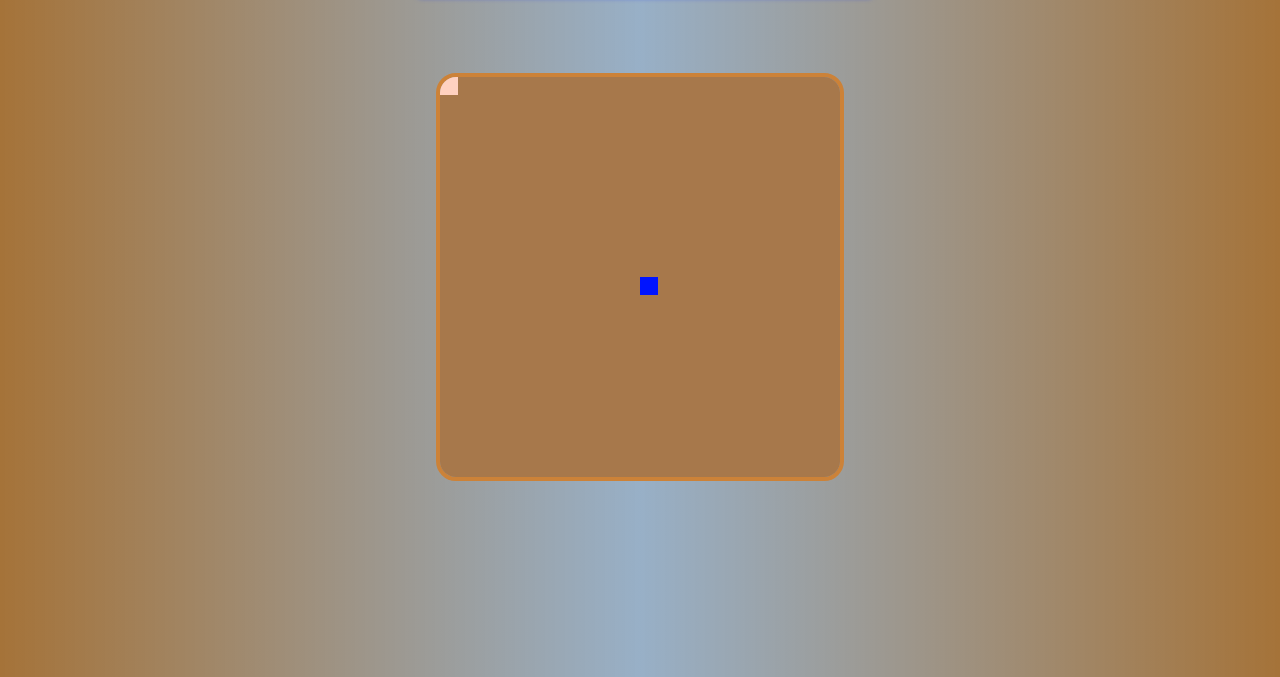
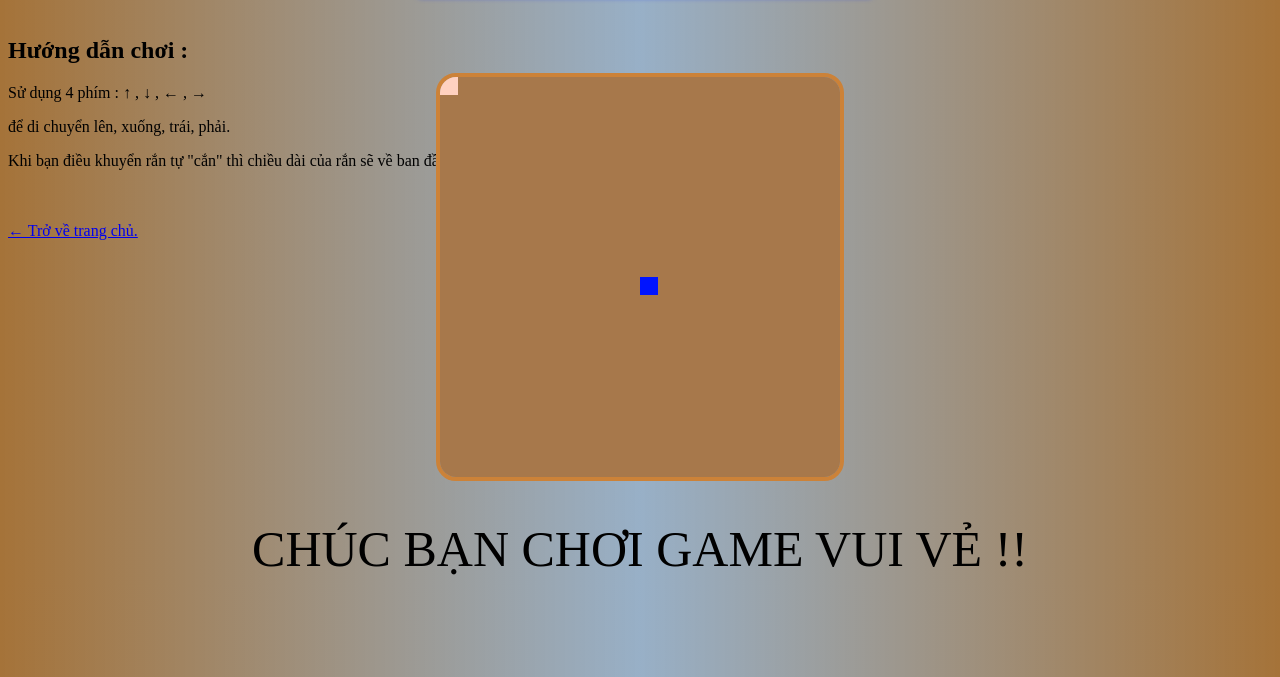
Before and after one commit to minhhai203/MinhHaiSnakeGame, a plain HTML site: page index.html in a window 1280 px wide. Shown: the part 123-800 px from the top of the page. Drawn offline with nearby package versions, Linux system fonts and the light colour scheme.

Commit message:
Update hướng dẫn

```diff
--- a/index.html
+++ b/index.html
@@ -57,6 +57,14 @@ color: rgba(255, 255, 255, 0.68);
 font-size: 70px;
 
 }
+
+
+footer {
+	text-align: center;
+	padding-top: 280px;
+	font-size: 50px;
+}
+
 
 </style>
 
@@ -202,6 +210,21 @@ break;
 
 </script>
 
+<div id="rule">
+	<h2>Hướng dẫn chơi :</h2>
+	<p>Sử dụng 4 phím : ↑ , ↓ , ← , →</p>
+	<p>để di chuyển lên, xuống, trái, phải.</p>
+	<p>Khi bạn điều khuyển rắn tự "cắn" thì chiều dài của rắn sẽ về ban đầu !</p>
+	<br>
+	<br>
+	<a href="https://minhhai203.github.io/">← Trở về trang chủ.</a>
+
+
+
+</div>
+<footer>
+	<picture>CHÚC BẠN CHƠI GAME VUI VẺ !!</picture>
+</footer>
 </body>
 
 </html>
```
